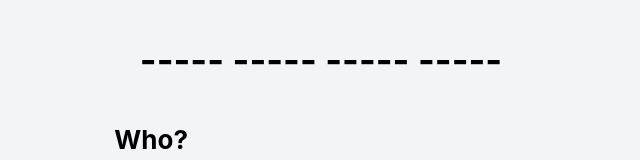
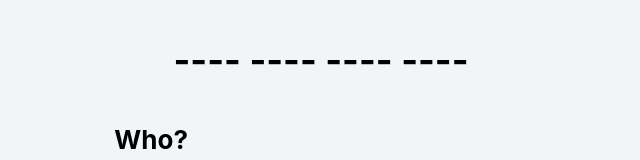
Before and after one commit to vaclav-zeman/sentence-builder, a React (Create React App) app: page / in a window 1280 px wide. Shown: the part 237-397 px from the top of the page, without its empty margins (319-959 px from the left). Built offline with nearby package versions, Linux system fonts and the light colour scheme.

Commit message:
Update Sentence

```diff
--- a/package.json
+++ b/package.json
@@ -13,6 +13,7 @@
     "@types/styled-components": "^4.1.16",
     "react": "^16.8.6",
     "react-dom": "^16.8.6",
+    "react-pose": "^4.0.8",
     "react-redux": "^7.1.0",
     "react-scripts": "3.0.1",
     "rebass": "^3.1.1",
--- a/src/features/Sentence.tsx
+++ b/src/features/Sentence.tsx
@@ -2,14 +2,17 @@ import React from 'react'
 import { connect } from 'react-redux'
 
 import { IStore } from '../redux/rootReducer'
+import { FormValues } from '../ui/Form'
 import Title from '../ui/Title'
 
-const Sentence = ({ values }: any) => {
-  const sentence = Object.values(values)
-    .map(value => (value === '' ? '-----' : value))
-    .join(' ')
-
-  return <Title>{sentence}</Title>
+const Sentence = ({ values }: FormValues) => {
+  return (
+    <Title>
+      {Object.entries(values).map(([key, value]) => (
+        <span key={key}>{value || '----'} </span>
+      ))}
+    </Title>
+  )
 }
 
 export default connect((state: IStore) => ({ values: state.Form.values }))(Sentence)
```
Also changed, not shown: 1 other file (tests, documents, lock files or other folders).
